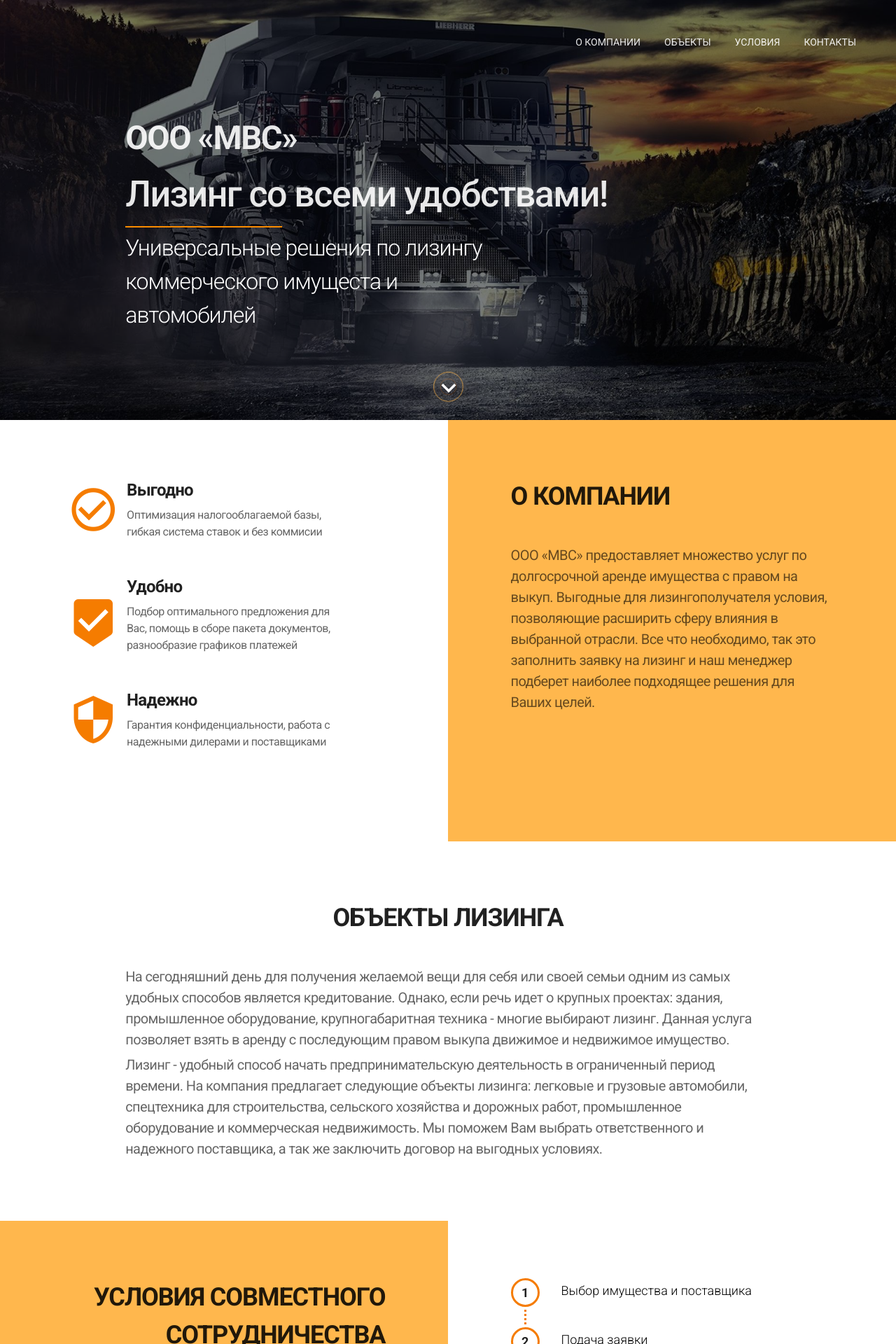
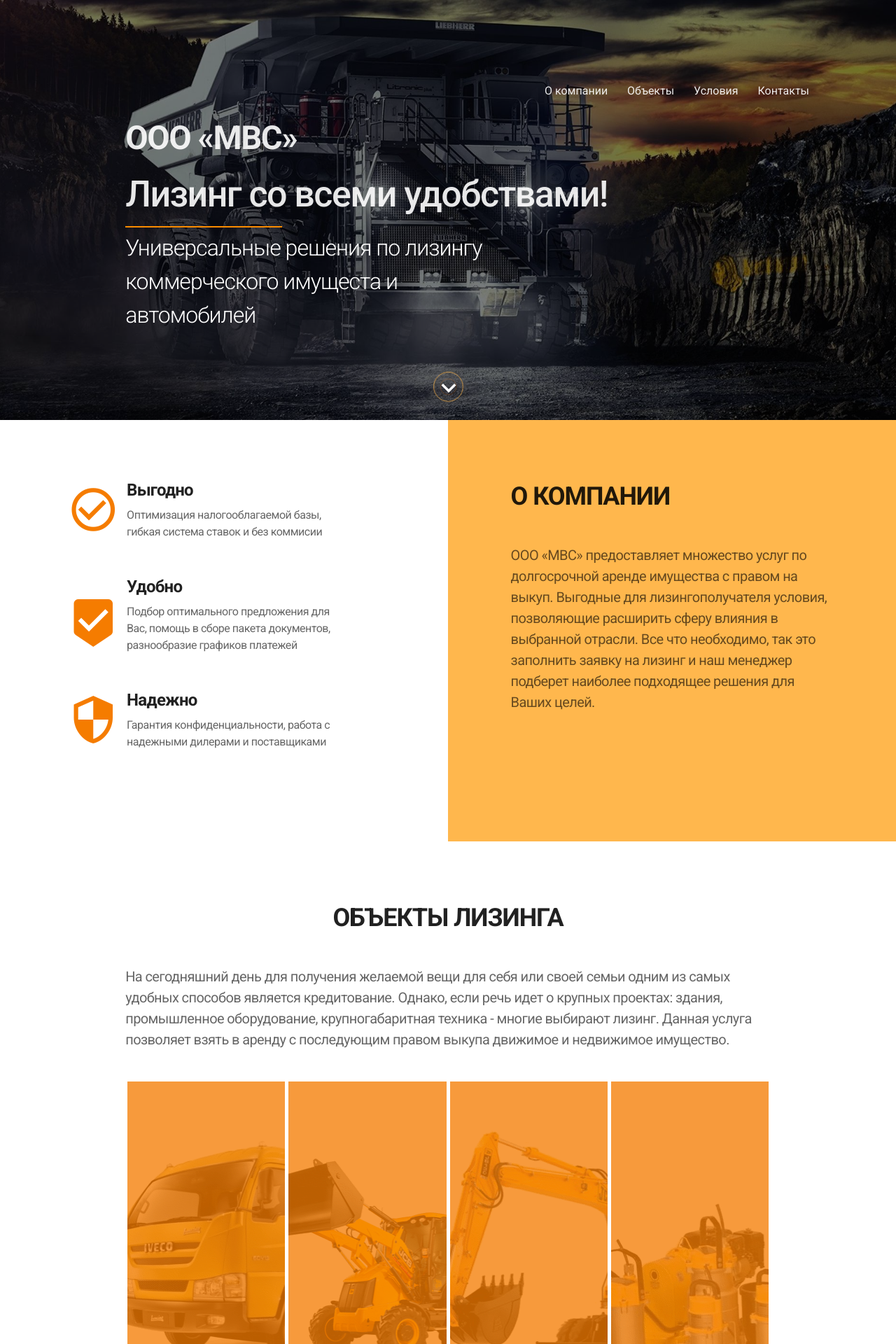
Before and after one commit to GitiCat/leasing-web-site, a PHP site: page / in a window 1280 px wide. Shown: the top 1920 px of the page at 70% size. Run offline with PHP 8.4, Linux system fonts and the light colour scheme; data that the repository does not hold is empty; some libraries are stand-ins or nearby versions.

Commit message:
dev-anims

```diff
--- a/public/scripts/scripts.js
+++ b/public/scripts/scripts.js
@@ -6,17 +6,25 @@ document.addEventListener("DOMContentLoaded", () => {
     navScrollingToElement("link-objects", "objects");
     navScrollingToElement("link-conditions", "conditions");
     navScrollingToElement("link-contacts", "contacts");
+
+    objectsOpen();
+
+    var nav = document.getElementById("nav");
+    nav.style.cssText = "margin-top: 92px";
+
 });
 
 window.addEventListener("scroll", () => {
     var nav = document.getElementById("nav");
 
-    if(Number(window.scrollY) > 45) {
-        if(!nav.classList.contains('scroll-nav')) {
-            nav.classList.add("scroll-nav");
-        }
+    if (window.pageYOffset < 5) {
+        nav.style.cssText = "margin-top: 92px; \
+            background-color: transparent; \
+            box-shadow: none";
     } else {
-        nav.classList.remove("scroll-nav");
+        nav.style.cssText = "margin-top: 0; \
+        background-color: #212121; \
+        box-shadow: 0 2px 4px rgba(0,0,0,.5);";
     }
 });
 
@@ -52,11 +60,61 @@ function navScrollingToElement(link, to) {
     var element = document.getElementById(link);
     var block = document.getElementById(to);
 
+    var V = .3;
+
     element.addEventListener("click", (event) => {
-        block.scrollIntoView({
-            block: "start",
-            behavior: "smooth"
-        });
+
+        var w = window.pageYOffset,
+            t = block.getBoundingClientRect().top - 60,
+            start = null;
+
+        requestAnimationFrame(step);
+
+        function step(time) {
+            if (start === null) start = time;
+            var progress = time - start,
+                r = (t < 0 ? Math.max(w - progress / V, w + t) : Math.min(w + progress / V, w + t));
+
+            window.scrollTo(0, r);
+
+            if (r != w + t) {
+                requestAnimationFrame(step);
+            }
+        }
+
         event.preventDefault();
     });
 }
+
+function objectsOpen() {
+    var objectsList = document.querySelectorAll(".l-o-section");
+    var openingClass = "opening";
+
+    objectsList.__proto__.opening = undefined;
+
+    objectsList.__proto__.closeOpening = function() {
+
+        if(objectsList.opening !== undefined)
+            objectsList.opening.classList.remove(openingClass)
+    }
+
+    objectsList.__proto__.open = function(obj) {
+        var current = objectsList.opening,
+            open = obj;
+
+        if (current !== undefined)
+            current.classList.remove(openingClass);
+
+        if (open === undefined)
+            throw new Error('ObjectList: Objects to open is not defined!');
+
+        open.classList.add(openingClass);
+        objectsList.opening = open;
+    }
+
+    objectsList.forEach(obj => {
+        obj.addEventListener("click", (e) => {
+            objectsList.open((e.target.offsetParent).offsetParent);
+        });
+    })
+}
--- a/public/styles/styles.css
+++ b/public/styles/styles.css
@@ -53,63 +53,47 @@ p, span {
     flex: 0 0 auto;
 }
 
-/* navigation */
+/* navigation panel */
 .nav-panel {
-    position: fixed;
     display: flex;
     flex-direction: column;
+    position: fixed;
     width: 100%;
     z-index: 9999;
-    margin-top: 42px;
-    padding-right: 42px;
+
+    transition: all .3s ease;
 }
 
 .nav-panel .nav-list {
-    position: relative;
+    display: block;
     align-self: flex-end;
-    height: auto;
+    width: auto;
+    padding-right: 112px;
+    padding-top: 28px;
+    padding-bottom: 28px;
+}
+
+.nav-panel:hover > .nav-list .nav-item a {
+    color: rgba(255, 255, 255, .5)
 }
 
 .nav-panel .nav-list .nav-item {
     display: inline-block;
-    transition: all .3 ease;
 }
 
 .nav-panel .nav-list .nav-item a {
-    display: block;
-    position: relative;
     cursor: pointer;
+    margin: 0 12px;
+    color: rgba(255, 255, 255, .9);
 
-    color: rgba(255, 255 ,255, 0.9);
+    font-size: 16px;
     font-weight: 400;
-    font-size: 14px;
-    text-transform: uppercase;
-    padding: 10px 15px;
 
     transition: all .3s ease;
 }
 
 .nav-panel .nav-list .nav-item a:hover {
-    color: #FFB74D;
-}
-
-.nav-panel.scroll-nav {
-    margin-top: 0;
-    background-color: white;
-    transition: all .3s ease;
-}
-
-.nav-panel.scroll-nav .nav-list .nav-item a {
-    color: rgba(0,0,0,.87);
-}
-
-.nav-panel.scroll-nav .nav-list .nav-item:hover {
-    transition: all .3s ease;
-    background-color: #FB8C00;
-}
-
-.nav-panel.scroll-nav .nav-list .nav-item a:hover {
-    color: rgba(255, 255, 255, .9);
+    color: rgba(255, 255, 255, .9) !important;
 }
 
 /* header */
@@ -587,3 +571,164 @@ p, span {
 .contact p {
     color: rgba(0,0,0,.87) !important;
 }
+
+.l-objects {
+    display: flex;
+    flex-flow: row nowrap;
+    margin: 42px 0;
+}
+
+.l-objects .l-o-section {
+    cursor: pointer;
+    position: relative;
+    flex: 1;
+    height: 512px;
+    margin: 2.5px;
+
+    transition: all .3s ease;
+}
+
+.l-objects .l-o-section:hover {
+    transform: perspective(10px) translateZ(.2px);
+    box-shadow: 0 14px 28px rgba(0,0,0,0.25), 0 10px 10px rgba(0,0,0,0.22);
+}
+
+.l-objects .l-o-section .l-o-image:before {
+    content: "";
+    position: absolute;
+    top: 0;
+    left: 0;
+    width: 100%;
+    height: 100%;
+    background-color: #f57c00c3;
+
+    transition: width .5s ease;
+}
+
+.l-objects .l-o-section .content {
+    position: relative;
+    display: block;
+    width: 100%;
+    height: 100%;
+}
+
+.l-objects .l-o-section .content .text {
+    display: block;
+}
+
+.l-objects .l-o-section .content .text h2 {
+    opacity: 0;
+    transform: translateY(-100%);
+}
+
+.l-objects .l-o-section .content .text span {
+    opacity: 0;
+    transform: translateY(-100%);
+}
+
+.l-objects .l-o-section .back {
+    cursor: pointer;
+    display: none;
+    position: absolute;
+    top: 15px;
+    right: 15px;
+    color: #212121;
+    width: 35px;
+    height: 35px;
+    text-align: center;
+    border: 2px solid #212121;
+    border-radius: 50%;
+
+    transition: all .3s ease;
+}
+
+.l-objects .l-o-section .back:hover {
+    background-color: #212121;
+    color: rgba(255, 255, 255, .9);
+}
+
+.l-objects .l-o-section .back i{
+    display: table-cell;
+    vertical-align: middle;
+    font-size: 28px;
+    padding-top: 2px;
+}
+
+#gruz {
+    background-image: url("../images/objects/gruz.png");
+}
+
+#esk {
+    background-image: url("../images/objects/esk.png");
+}
+
+#stroy {
+    background-image: url("../images/objects/stroy.png");
+}
+
+#prom {
+    background-image: url("../images/objects/prom.png");
+}
+
+.l-objects .l-o-section.opening {
+    cursor: default;
+    flex: 7;
+    transform: perspective(10px) translateZ(0px);
+    box-shadow: none;
+    border: 1px solid rgba(0, 0, 0, .1);
+    border-radius: 2%;
+}
+
+.l-objects .l-o-section.opening .l-o-image {
+    background-position: 85% 1%;
+}
+
+.l-objects .l-o-section:last-child.opening .l-o-image {
+    background-position: 85% center;
+}
+
+.l-objects .l-o-section.opening .l-o-image:before {
+    width: 0;
+}
+
+.l-objects .l-o-section.opening .l-o-image .text h2 {
+    animation-name: textAnim;
+    animation-duration: 1.5s;
+    animation-iteration-count: 1;
+    animation-timing-function: ease;
+    animation-delay: .4s;
+}
+
+.l-objects .l-o-section.opening .l-o-image .text span {
+    animation-name: textAnim;
+    animation-duration: 1.5s;
+    animation-iteration-count: 1;
+    animation-timing-function: ease;
+    animation-delay: .45s;
+}
+
+@keyframes textAnim {
+    0% {
+        opacity: 0;
+        transform: translateY(100%);
+    }
+    100% {
+        opacity: 1;
+        transform: translateY(0);
+    }
+}
+
+.l-objects .l-o-section.opening .l-o-image .back {
+    display: table;
+}
+
+.l-objects .l-o-section .l-o-image {
+    position: relative;
+    width: inherit;
+    height: inherit;
+    background-size: auto;
+    background-repeat: no-repeat;
+    background-position: -75px center;
+
+    transition: background-position .3s ease;
+}
--- a/src/views/index/components/objects.php
+++ b/src/views/index/components/objects.php
@@ -14,6 +14,60 @@
                 лизинг. Данная услуга позволяет взять в аренду с последующим
                 правом выкупа движимое и недвижимое имущество.
             </p>
+            <div class="l-objects">
+                <div class="l-o-section">
+                    <div class="l-o-image" id="gruz">
+                        <div class="content">
+                            <div class="text">
+                                <h2>Автомобили</h2>
+                                <span>Легковые и грузовые автомобили</span>
+                            </div>
+                            <div class="back" id="back">
+                                <i class="material-icons">keyboard_return</i>
+                            </div>
+                        </div>
+                    </div>
+                </div>
+                <div class="l-o-section">
+                    <div class="l-o-image" id="esk">
+                        <div class="content">
+                            <div class="text">
+                                <h2>Сцетехника</h2>
+                                <span>Техника для строительства</span>
+                            </div>
+                            <div class="back" id="back">
+                                <i class="material-icons">keyboard_return</i>
+                            </div>
+                        </div>
+                    </div>
+                </div>
+                <div class="l-o-section">
+                    <div class="l-o-image" id="stroy">
+                        <div class="content">
+                            <div class="text">
+                                <h2>Прочие работы</h2>
+                                <span>Техника для сельского хозяйства и дорожных работ</span>
+                            </div>
+                            <div class="back" id="back">
+                                <i class="material-icons">keyboard_return</i>
+                            </div>
+                        </div>
+                    </div>
+                </div>
+                <div class="l-o-section">
+                    <div class="l-o-image" id="prom">
+                        <div class="content">
+                            <div class="text">
+                                <h2>Промышленность</h2>
+                                <span>Промышленное оборудование и коммерческая недвижимость</span>
+                            </div>
+                            <div class="back" id="back">
+                                <i class="material-icons">keyboard_return</i>
+                            </div>
+                        </div>
+                    </div>
+                </div>
+            </div>
             <p>
                 Лизинг - удобный способ начать предпринимательскую деятельность
                 в ограниченный период времени. На компания предлагает следующие объекты
```
Also changed, not shown: public/images/objects/esk.png (added), public/images/objects/gruz.png (added), public/images/objects/prom.png (added), public/images/objects/stroy.png (added).
